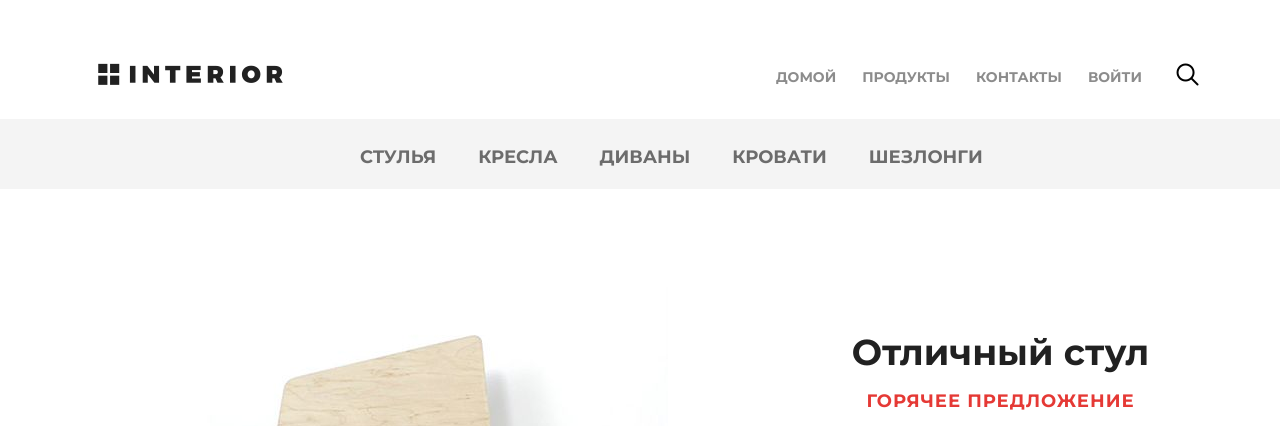
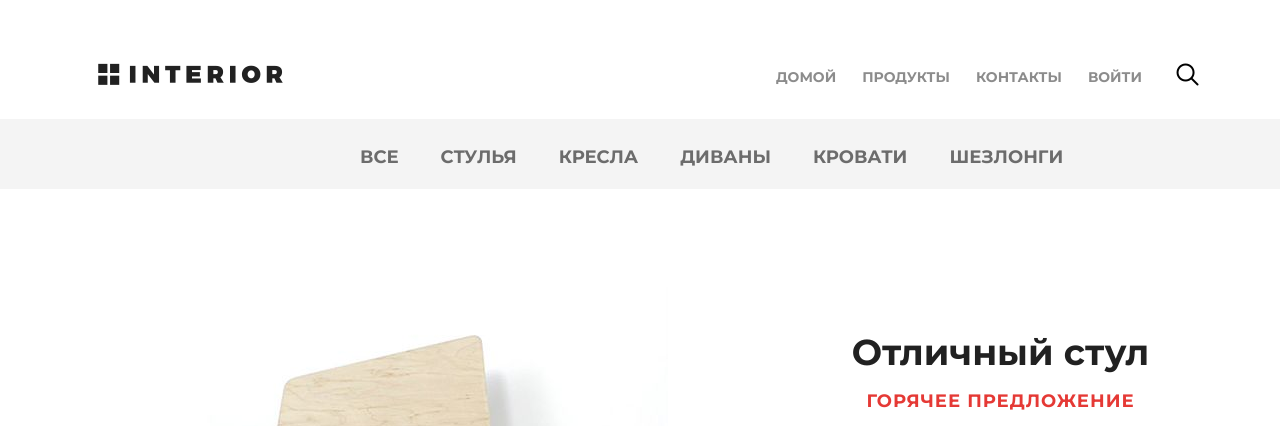
Before and after one commit to Jenny6199/django-start-v2, a Django app: page /empty/ in a window 1280 px wide; the page is wider, and only the part inside the window is pictured. Shown: the top 426 px of that part. Run offline with Django 3.2, Linux system fonts and the light colour scheme; data comes from the database, SQL or seed files in the repository.

Commit message:
change inc-categories-menu.html and mainapp/urls.py

```diff
--- a/src/geekshop/mainapp/templates/includes/inc-categories-menu.html
+++ b/src/geekshop/mainapp/templates/includes/inc-categories-menu.html
@@ -1,10 +1,17 @@
 {% load static %}
 <ul class="links-menu">
+    <li>
+        <a href="{% url 'products:category' 0 %}" class="{% if request.resolver_match.kwargs.pk == '0' %} active {% endif %}">
+            все
+        </a>
+    </li>
+
     {% for link in links_menu %}
         <li>
-            <a href="{% url link.href %}"
-                class="{% if request.resolver_match.url_name == link.href %}
-                active
+            <a href="{% url 'products:category' link.pk %}"
+                class="
+                    {% if request.resolver_match.kwargs.pk|add:'0' == link.pk %}
+                        active
                     {% endif %}">
                 {{ link.name }}
             </a>
--- a/src/geekshop/mainapp/urls.py
+++ b/src/geekshop/mainapp/urls.py
@@ -5,5 +5,5 @@ app_name = 'mainapp'
 
 urlpatterns = [
     path('', mainapp.products, name='index'),
-    path('<int:pk>/', mainapp.products, name='category'),
+    path('category/<int:pk>/', mainapp.products, name='category'),
 ]
```
